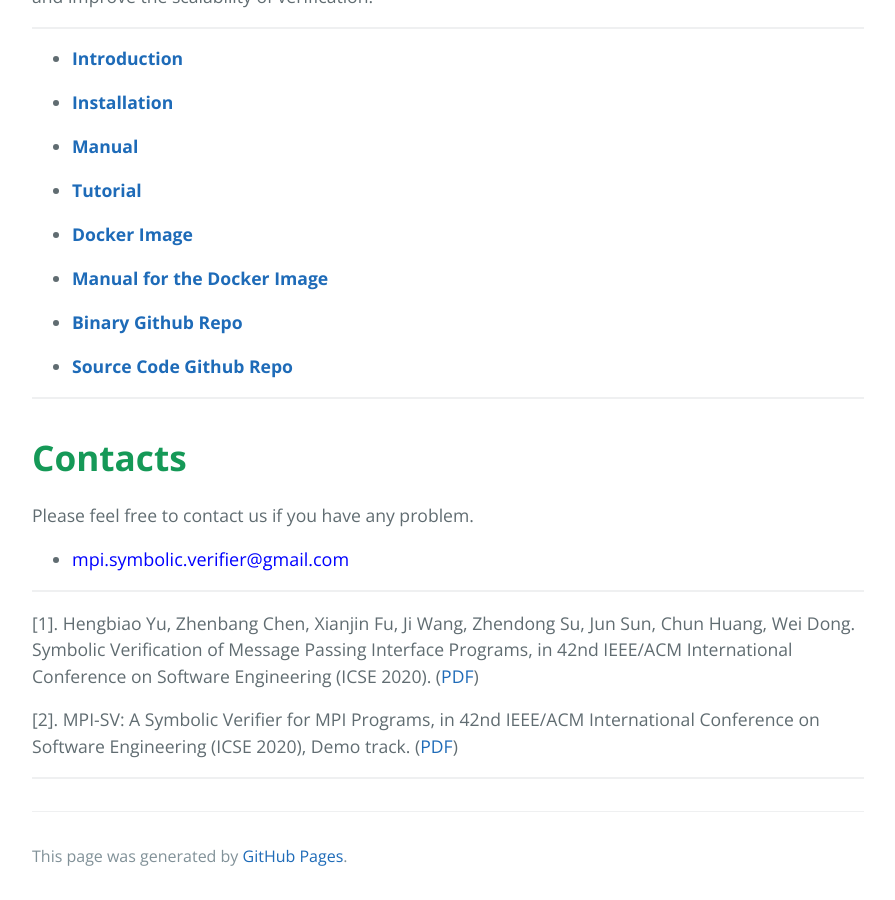
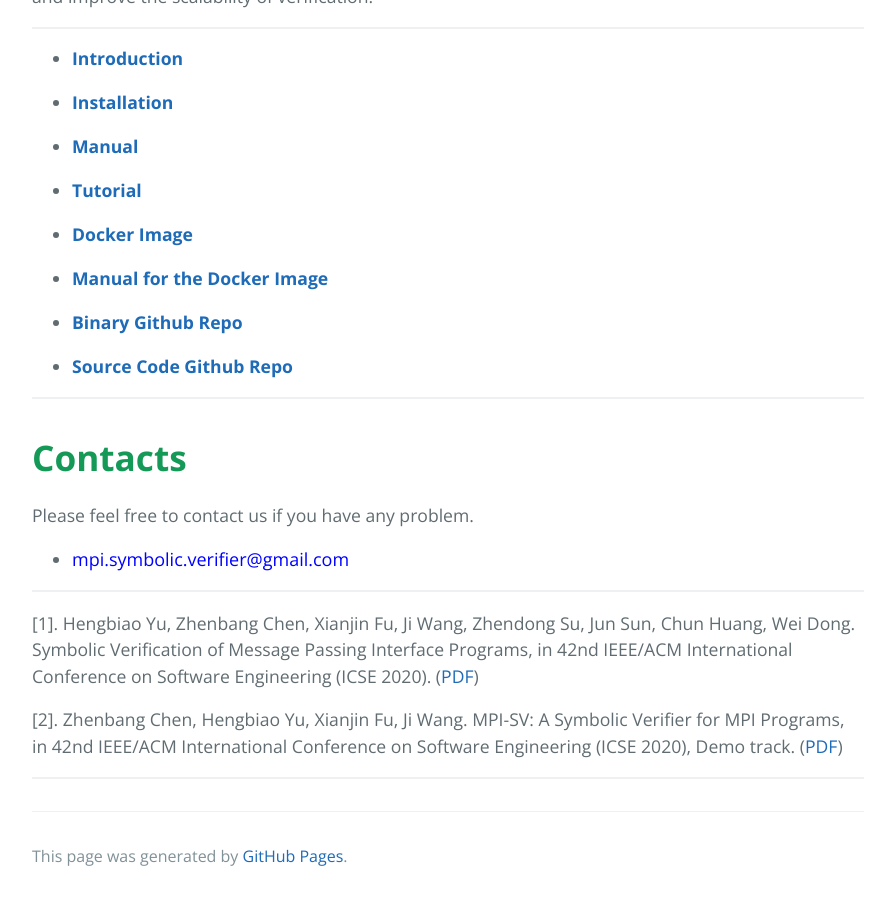
Before and after one commit to mpi-sv/mpi-sv.github.io, a Jekyll site: the page built from index.md, in a window 1280 px wide and 900 px high, scrolled down 638 px. Shown: the whole window, without its empty margins (192-1087 px from the left). Built offline with Jekyll 4.4.1, drawn with Linux system fonts in a browser that asks for light colours.

Commit message:
Update index.md

```diff
--- a/index.md
+++ b/index.md
@@ -42,6 +42,6 @@ Please feel free to contact us if you have any problem.
 * * *
 <span id="jump1">[1]</span>. Hengbiao Yu, Zhenbang Chen, Xianjin Fu, Ji Wang, Zhendong Su, Jun Sun, Chun Huang, Wei Dong. Symbolic Verification of Message Passing Interface Programs, in 42nd IEEE/ACM International Conference on Software Engineering (ICSE 2020). ([PDF](https://zbchen.github.io/Papers_files/icse-2020-preprint.pdf))
 
-<span id="jump2">[2]</span>. MPI-SV: A Symbolic Verifier for MPI Programs, in 42nd IEEE/ACM International Conference on Software Engineering (ICSE 2020), Demo track. ([PDF](http://zbchen.github.io/Papers_files/icse-2020-demo.pdf))
+<span id="jump2">[2]</span>. Zhenbang Chen, Hengbiao Yu, Xianjin Fu, Ji Wang. MPI-SV: A Symbolic Verifier for MPI Programs, in 42nd IEEE/ACM International Conference on Software Engineering (ICSE 2020), Demo track. ([PDF](http://zbchen.github.io/Papers_files/icse-2020-demo.pdf))
 
 * * *
```
